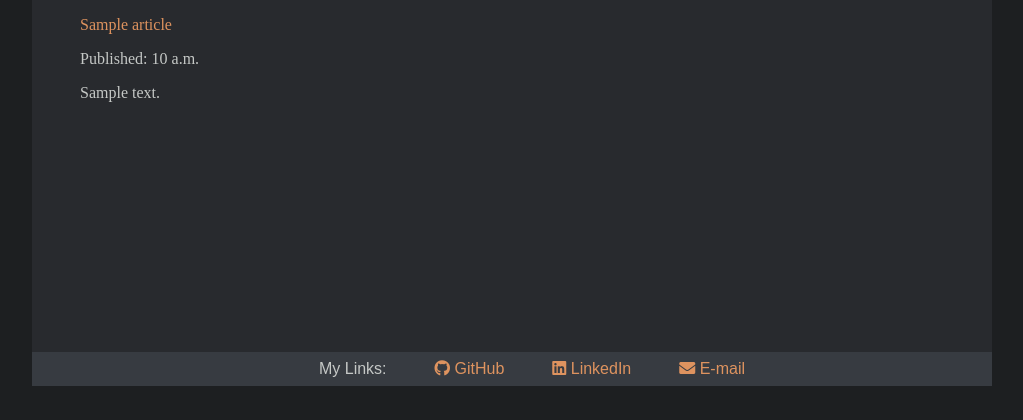
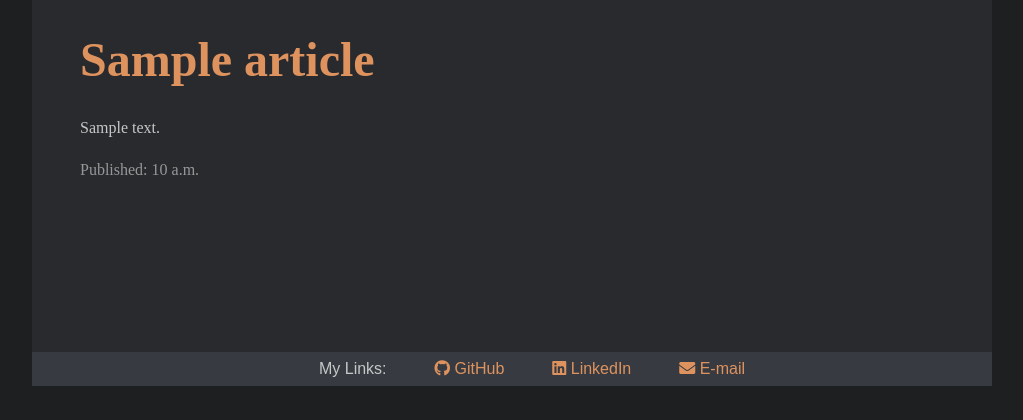
Before and after one commit to Ross65536/PersonalBlog, a Django app: page /blog in a window 1280 px wide. Shown: the part 183-603 px from the top of the page, without its empty margins (128-1151 px from the left). Run offline with Django 3.2, Linux system fonts and the light colour scheme; tables that the repository leaves empty hold one stand-in row (values such as "Sample post"); some libraries are stand-ins or nearby versions.

Commit message:
added blog css

```diff
--- /dev/null
+++ b/personalPages/static/personalPages/css/blog.css
@@ -0,0 +1,30 @@
+/**
+    Tomorrow Night Colors
+    publication time color: #969896
+*/
+
+.blog-article {
+    margin-top: 4rem;
+}
+
+.blog-article:first-child {
+    margin-top: 1rem;
+}
+
+.blog-title {
+    font-size: 36pt;
+}
+
+.blog-content {
+    margin-top: 2rem;
+}
+
+.post-time {
+    margin-top: 1.5rem;
+    color: #969896;
+}
+
+.blog-title {
+    margin-bottom: 0;
+    margin-top: initial;
+}
--- a/personalPages/templates/personalPages/blog_index.html
+++ b/personalPages/templates/personalPages/blog_index.html
@@ -1,16 +1,24 @@
 {% extends "personalPages/base.html" %}
+
+{% load static %}
 
 {% block title %}
 {{ fullname }}'s Blog
 {% endblock %}
 
+{% block static_files %}
+<link rel="stylesheet" href="{% static 'personalPages/css/blog.css' %}" />
+{% endblock %}
+
 {% block body %}
     {% if article_list %}
         {% for article in article_list %}
-            <article>
-                <a href="{% url 'blogpost' article.id %}">{{ article.title|safe }}</a>
-                <p>Published: {{ article.publish_date }}</p>
-                <p>{{ article.content|safe }}</p>
+            <article class="blog-article">
+                <h1 class="blog-title"><a href="{% url 'blogpost' article.id %}">{{ article.title }}</a></h1>
+                <div class="blog-content">
+                    {{ article.content|safe }}
+                </div>
+                <p class="post-time">Published: {{ article.publish_date }}</p>
             </article>
         {% endfor %}
     {% else %}
```
Also changed, not shown: personalPages/static/personalPages/css/base/typhography.css (+0 -7 lines), personalPages/templates/personalPages/blog_post.html (+10 -4 lines).
